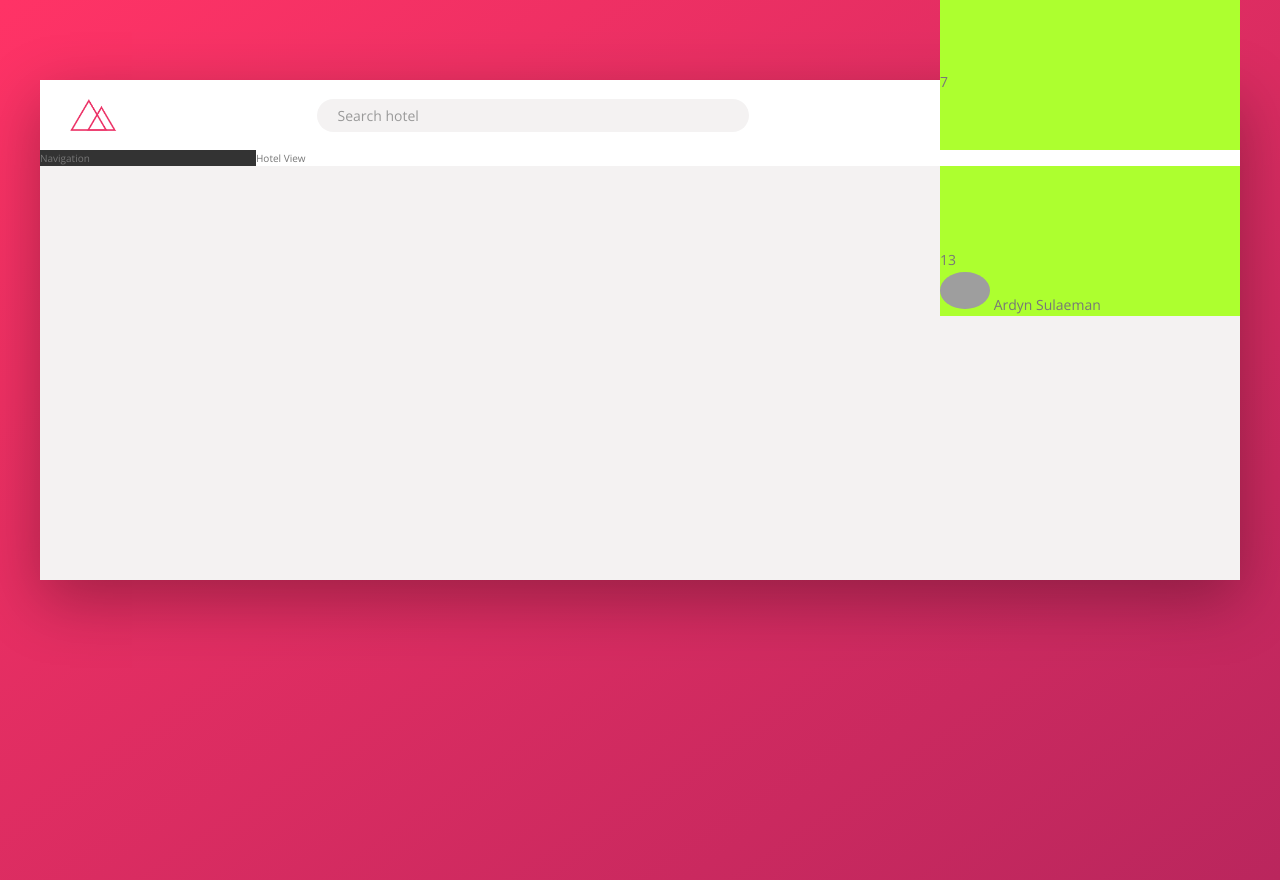
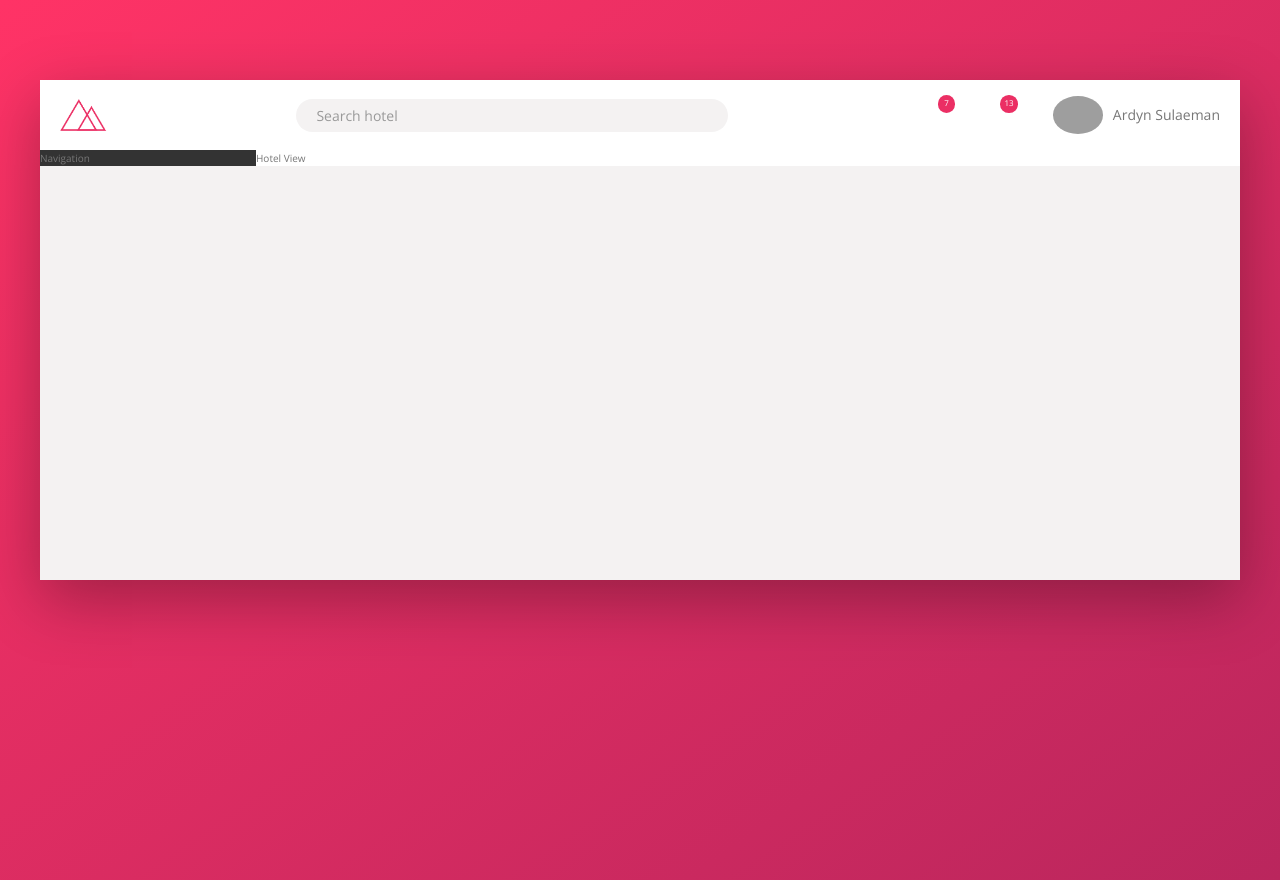
Before and after one commit to lemanfoetra/CSS-trillo, a website: page index.html in a window 1280 px wide. Drawn offline with nearby package versions, Linux system fonts and the light colour scheme; grey boxes are pictures that could not be loaded.

Commit message:
[Header] styling notification dan user box

```diff
--- a/index.html
+++ b/index.html
@@ -29,13 +29,13 @@
                     <svg class="user-nav__icon">
                         <use xlink:href="img/iconmoon/symbol-defs.svg#icon-bookmark"></use>
                     </svg>
-                    <div class="span-user-nav__notification">7</div>
+                    <span class="user-nav__notification">7</span>
                 </div>
                 <div class="user-nav__icon-box">
                     <svg class="user-nav__icon">
                         <use xlink:href="img/iconmoon/symbol-defs.svg#icon-chat"></use>
                     </svg>
-                    <div class="span-user-nav__notification">13</div>
+                    <span class="user-nav__notification">13</span>
                 </div>
                 <div class="user-nav__user">
                     <img src="img/user.jpg" alt="" class="user-nav__user-photo">
--- a/sass/_components.scss
+++ b/sass/_components.scss
@@ -2,7 +2,7 @@
 // LOGO
 .logo {
     height: 3.25rem;
-    margin-left: 3rem;
+    margin-left: 2rem;
 }
 
 
@@ -68,21 +68,55 @@
 // ==================================
 // USER NAVIGATION
 .user-nav {
-    background-color: greenyellow;
+    align-self: stretch;
 
-    &__icon-box {}
+    display: flex;
+    align-items: center;
+
+    // SELECTOR SEMUA CHILD
+    &>* {
+        padding: 0 2rem;
+        cursor: pointer;
+        height: 100%;
+
+        display: flex;
+        align-items: center;
+    }
+
+    &>*:hover {
+        background-color: var(--color-grey-light-2);
+    }
+
+    &__icon-box {
+        position: relative;
+    }
 
 
-    &__icon {}
+    &__icon {
+        height: 2.25rem;
+        width: 2.25rem;
+        fill: var(--color-grey-dark-3);
+    }
 
-    &__notification {}
-
-    &__user {}
+    &__notification {
+        font-size: .8rem;
+        height: 1.75rem;
+        width: 1.75rem;
+        border-radius: 50%;
+        background-color: var(--color-primary);
+        color: white;
+        position: absolute;
+        top: 1.5rem;
+        right: 1.5rem;
+        display: flex;
+        justify-content: center;
+        align-items: center;
+    }
 
     &__user-photo {
         height: 3.75rem;
         border-radius: 50%;
+        margin-right: 1rem;
     }
 
-    &__user-name {}
 }
```
Also changed, not shown: css/style.css.
